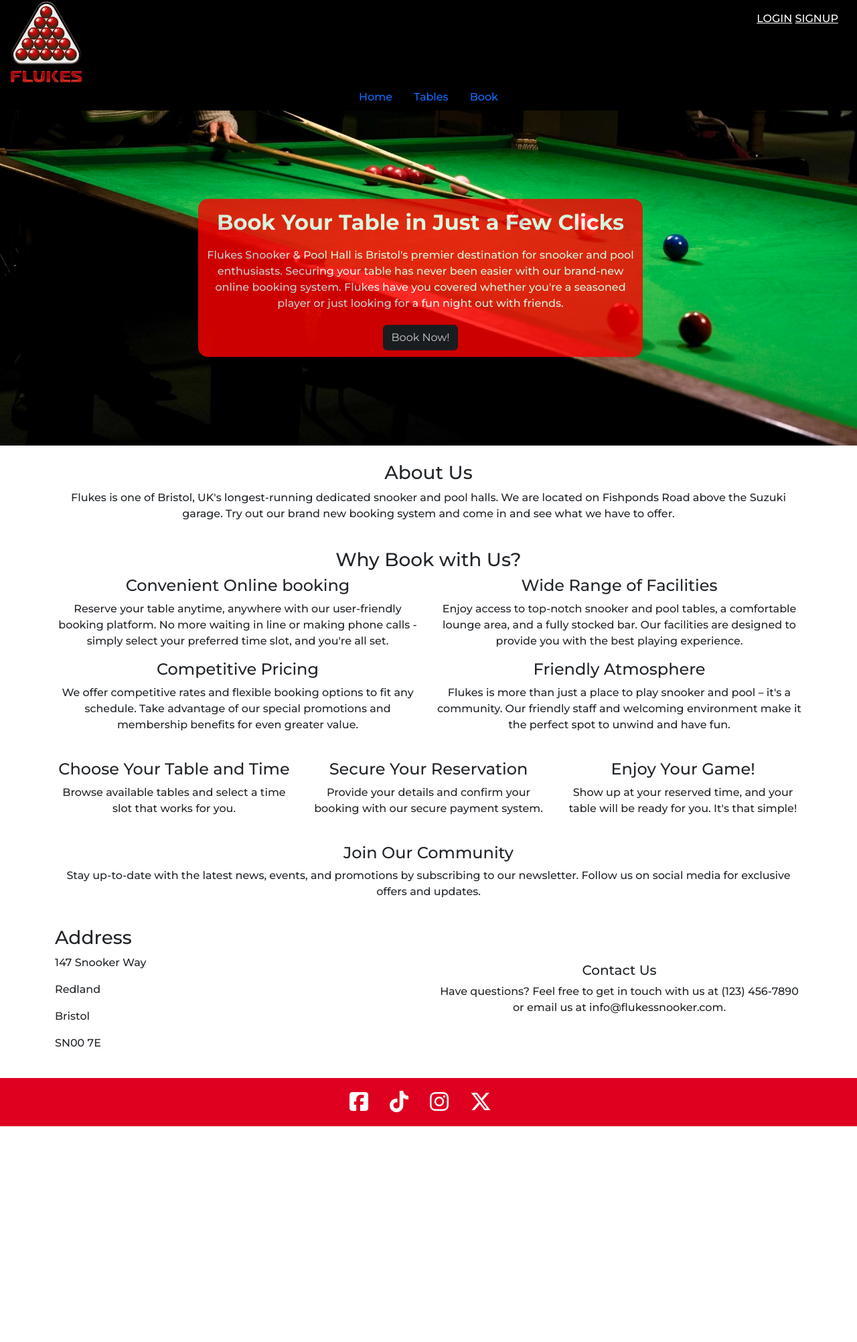
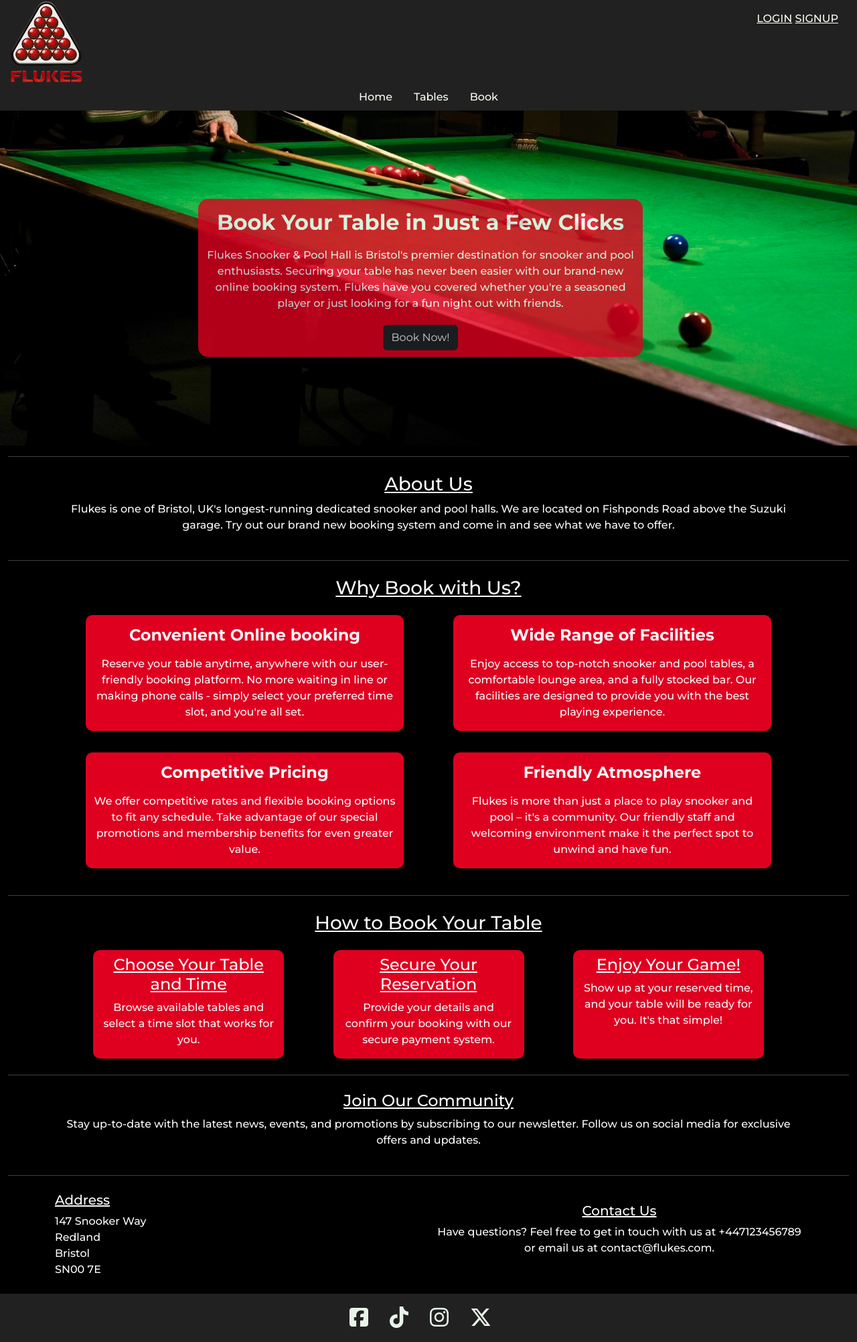
Before and after one commit to stephenbeese/snooker-hall-booking-system-2, a Django app: page / in a window 1280 px wide. Shown: the whole page at 67% size. Before the commit the page ends 1681 px from the top, so only its background shows below. Run offline with Django 5.2, Linux system fonts and the light colour scheme; data comes from the database, SQL or seed files in the repository; both versions use the stored data as it was after the commit; some libraries are stand-ins or nearby versions.

Commit message:
Add more dynamic styling functionality and style home page

```diff
--- a/snookerhall/home/templates/home/index.html
+++ b/snookerhall/home/templates/home/index.html
@@ -11,87 +11,99 @@
 <div class="row">
   <div class="col-12 start-0">
     <div class="home-image position-relative">
-      <div class="row home-image-div position-absolute top-50 start-50 translate-middle">
-          <h2 class="col-12 text-white mx-auto text-center mt-3">Book Your Table in Just a Few Clicks</h2>
-          <p class="col-12 text-white mx-auto text-center">{{ club_details.tagline }}</p>
+      <div class="row home-image-div secondary-colour position-absolute top-50 start-50 translate-middle">
+          <h2 class="col-12 secondary-text-colour mx-auto text-center mt-3">Book Your Table in Just a Few Clicks</h2>
+          <p class="col-12 secondary-text-colour mx-auto text-center">{{ club_details.tagline }}</p>
           <a class="btn btn-dark col-4 mx-auto text-center" href="#">Book Now!</a>
       </div>
     </div>
   </div>
 </div>
 
+<hr>
+
 <div class="container text-center my-4">
   <div class="row align-items-center">
     <div class="col-12">
-      <h3>About Us</h3>
+      <h3 class="text-decoration-underline">About Us</h3>
       <p>{{ club_details.description }}</p>
     </div>
   </div>
 </div>
 
+<hr>
+
 <div class="container text-center my-4">
-  <div class="row align-items-center">
-    <h3 class="col-12">Why Book with Us?</h3>
-    <div class="col-6">
-      <h4>Convenient Online booking</h4>
+  <div class="row justify-content-evenly book-with-us secondary-text-colour">
+    <h3 class="col-12 text-decoration-underline">Why Book with Us?</h3>
+    <div class="col-5 m-3 secondary-colour">
+      <h4 class="m-3 fw-bold">Convenient Online booking</h4>
+      <!-- <hr class="w-50 mx-auto"> -->
       <p>Reserve your table anytime, anywhere with our user-friendly booking platform. No more waiting in line or making phone calls - simply select your preferred time slot, and you're all set.</p>
     </div>
-    <div class="col-6">
-      <h4>Wide Range of Facilities</h4>
+    <div class="col-5 m-3 secondary-colour">
+      <h4 class="m-3 fw-bold">Wide Range of Facilities</h4>
     <p>Enjoy access to top-notch snooker and pool tables, a comfortable lounge area, and a fully stocked bar. Our facilities are designed to provide you with the best playing experience.</p>
     </div>
-    <div class="col-6">
-      <h4>Competitive Pricing</h4>
+    <div class="col-5 m-3 secondary-colour">
+      <h4 class="m-3 fw-bold">Competitive Pricing</h4>
     <p>We offer competitive rates and flexible booking options to fit any schedule. Take advantage of our special promotions and membership benefits for even greater value.</p>
     </div>
-    <div class="col-6">
-      <h4>Friendly Atmosphere</h4>
+    <div class="col-5 m-3 secondary-colour">
+      <h4 class="m-3 fw-bold">Friendly Atmosphere</h4>
       <p>Flukes is more than just a place to play snooker and pool – it's a community. Our friendly staff and welcoming environment make it the perfect spot to unwind and have fun.</p>
     </div>
   </div>
 </div>
 
+<hr>
 
 <div class="container text-center my-4">
-  <div class="row align-items-center">
-    <div class="col-4">
-      <h4>Choose Your Table and Time</h4>
+  <div class="row justify-content-evenly secondary-text-colour how-to-book">
+    <div class="col-12">
+      <h3 class="text-decoration-underline mb-4">How to Book Your Table</h3>
+    </div>
+    <div class="col-3 secondary-colour mx-1">
+      <h4 class="m-2 text-decoration-underline">Choose Your Table and Time</h4>
       <p>Browse available tables and select a time slot that works for you.</p>
     </div>
-    <div class="col-4">
-      <h4>Secure Your Reservation</h4>
+    <div class="col-3 secondary-colour mx-1">
+      <h4 class="m-2 text-decoration-underline">Secure Your Reservation</h4>
       <p>Provide your details and confirm your booking with our secure payment system.</p>
     </div>
-    <div class="col-4">
-      <h4>Enjoy Your Game!</h4>
+    <div class="col-3 secondary-colour mx-1">
+      <h4 class="m-2 text-decoration-underline">Enjoy Your Game!</h4>
       <p>Show up at your reserved time, and your table will be ready for you. It's that simple!</p>
     </div>
   </div>
 </div>
 
+<hr>
 
 <div class="container text-center my-4">
   <div class="row align-items-center">
     <div class="col-12">
-      <h4>Join Our Community</h4>
+      <h4 class="text-decoration-underline">Join Our Community</h4>
       <p>Stay up-to-date with the latest news, events, and promotions by subscribing to our newsletter. Follow us on social media for exclusive offers and updates.</p>
     </div>
   </div>
 </div>
 
+<hr>
 
-<div class="container text-center my-4">
+<div class="container text-center mt-4 pb-4">
   <div class="row align-items-center">
-    <div class="col-6 text-start">
-      <h3>Address</h3>
+    <div class="col-6 text-start address">
+      <h5 class="text-decoration-underline">Address</h5>
       <p>{{ club_details.address_line1 }}</p>
       <p>{{ club_details.address_line2 }}</p>
       <p>{{ club_details.city }}</p>
       <p>{{ club_details.postcode }}</p>
     </div>
     <div class="col-6">
-      <h5>Contact Us</h5>
-      <p>Have questions? Feel free to get in touch with us at (123) 456-7890 or email us at info@flukessnooker.com.</p>
+      <h5 class="text-decoration-underline">Contact Us</h5>
+      <p>Have questions? Feel free to get in touch with us at {{ club_details.phone_number }}
+        or email us at {{ club_details.email }}.</p>
     </div>
   </div>
 </div>
--- a/snookerhall/static/css/home/home.css
+++ b/snookerhall/static/css/home/home.css
@@ -1,5 +1,5 @@
 .home-image-div {
-    background-color: red;
+    /* background-color: red; */
     width: fit-content;
     height: fit-content;
     opacity: 0.8;
@@ -23,3 +23,17 @@
     width: fit-content;
     margin: 10px;
 }
+
+.book-with-us div {
+    border-radius: 10px;
+}
+
+.how-to-book div {
+    border-radius: 10px;
+}
+
+
+.address p {
+    margin-top: 0;
+    margin-bottom: 0;
+}
--- a/snookerhall/templates/base.html
+++ b/snookerhall/templates/base.html
@@ -37,7 +37,7 @@
     {% include 'includes/messages.html' %}
 
     <main class="flex-shrink-0">
-      <div class="container-fluid">{% block content %} {% endblock %}</div>
+      <div class="container-fluid primary-colour primary-text-colour">{% block content %} {% endblock %}</div>
     </main>
 
     {% include 'includes/footer.html' %}
--- a/snookerhall/templates/dynamic_styles.css
+++ b/snookerhall/templates/dynamic_styles.css
@@ -1,19 +1,3 @@
-.primary_colour {
-    background-color: {{ club_details.primary_colour }} !important;
-}
-
-.secondary_colour {
-    background-color: {{ club_details.secondary_colour }} !important;
-}
-
-.primary_text_colour {
-    color: {{ club_details.primary_text_colour }} !important;
-}
-
-.secondary_text_colour {
-    color: {{ club_details.secondary_text_colour }} !important;
-}
-
 .home-image {
     background-image: url("{{ club_details.home_image.url }}");
     margin-left: calc(50% - 50vw);
@@ -22,3 +6,35 @@
     background-size: cover;
     background-position: center;
 }
+
+.primary-colour {
+    background-color: {{ club_details.primary_colour }} !important;
+}
+
+.secondary-colour {
+    background-color: {{ club_details.secondary_colour }} !important;
+}
+
+.header-colour {
+    background-color: {{ club_details.header_colour }} !important;
+}
+
+.footer-colour {
+    background-color: {{ club_details.footer_colour }} !important;
+}
+
+.primary-text-colour {
+    color: {{ club_details.primary_text_colour }} !important;
+}
+
+.secondary-text-colour {
+    color: {{ club_details.secondary_text_colour }} !important;
+}
+
+.header-text-colour {
+    color: {{ club_details.header_text_colour }} !important;
+}
+
+.footer-text-colour {
+    color: {{ club_details.footer_text_colour }} !important;
+}
--- a/snookerhall/templates/includes/footer.html
+++ b/snookerhall/templates/includes/footer.html
@@ -1,24 +1,24 @@
-<footer class="footer mt-auto py-3 secondary_colour">
+<footer class="footer mt-auto py-3 footer-colour">
   <div class="row container-fluid">
     <div class="col-12">
       <ul class="nav justify-content-center">
         <li class="nav-item">
-          <a class="nav-link text-white" href="#">
+          <a class="nav-link footer-text-colour" href="#">
             <i class="fa-brands fa-square-facebook fa-2xl"></i>
           </a>
         </li>
         <li class="nav-item">
-          <a class="nav-link text-white" aria-current="page" href="#"
+          <a class="nav-link footer-text-colour" aria-current="page" href="#"
             ><i class="fa-brands fa-tiktok fa-2xl"></i
           ></a>
         </li>
         <li class="nav-item">
-          <a class="nav-link secondary_text_colour" href="#">
+          <a class="nav-link footer-text-colour" href="#">
             <i class="fa-brands fa-instagram fa-2xl"></i>
           </a>
         </li>
         <li class="nav-item">
-          <a class="nav-link text-white" href="#"
+          <a class="nav-link footer-text-colour" href="#"
             ><i class="fa-brands fa-x-twitter fa-2xl"></i>
           </a>
         </li>
--- a/snookerhall/templates/includes/header.html
+++ b/snookerhall/templates/includes/header.html
@@ -1,4 +1,4 @@
-<header class="container-fluid fixed top primary_colour">
+<header class="container-fluid header-colour">
   <div class="row">
     <div class="col-8">
       <!-- CLUB LOGO -->
@@ -11,7 +11,7 @@
       {% endif %}
       <!-- CLUB NAME -->
       {% if club_details.display_club_name %}
-      <h1 class="m-2 d-inline">{{ club_details.club_name }}</h1>
+      <h1 class="m-2 d-inline header-text-colour">{{ club_details.club_name }}</h1>
       {% endif %}
     </div>
     <!-- ACCOUNT ICON -->
@@ -19,7 +19,7 @@
       <div class="m-3">
         {% if request.user.is_authenticated %}
         <div class="dropdown">
-          <a class="fit-content text-white" role="button" data-bs-toggle="dropdown" aria-expanded="false">
+          <a class="fit-content header-text-colour" role="button" data-bs-toggle="dropdown" aria-expanded="false">
             <i class="fa-solid fa-user fa-2xl"></i>
           </a>
 
@@ -38,8 +38,8 @@
 
         </div>
         {% else %}
-        <a href="{% url 'account_login' %}" class="text-white">LOGIN</a>
-        <a href="{% url 'account_signup' %}" class="text-white">SIGNUP</a>
+        <a href="{% url 'account_login' %}" class="header-text-colour">LOGIN</a>
+        <a href="{% url 'account_signup' %}" class="header-text-colour">SIGNUP</a>
         {% endif %}
       </div>
     </div>
@@ -48,15 +48,15 @@
   <nav>
     <ul class="nav justify-content-center">
       <li class="nav-item">
-        <a class="nav-link active" aria-current="page" href="{% url 'home' %}"
+        <a class="nav-link active header-text-colour" aria-current="page" href="{% url 'home' %}"
           >Home</a
         >
       </li>
       <li class="nav-item">
-        <a class="nav-link" href="#">Tables</a>
+        <a class="nav-link header-text-colour" href="#">Tables</a>
       </li>
       <li class="nav-item">
-        <a class="nav-link" href="#">Book</a>
+        <a class="nav-link header-text-colour" href="#">Book</a>
       </li>
     </ul>
   </nav>
```
Also changed, not shown: snookerhall/home/forms.py (+10 -5 lines), snookerhall/home/models.py (+12 -8 lines), snookerhall/db.sqlite3, snookerhall/home/migrations/0004_clubdetails_footer_colour_and_more.py (added).
